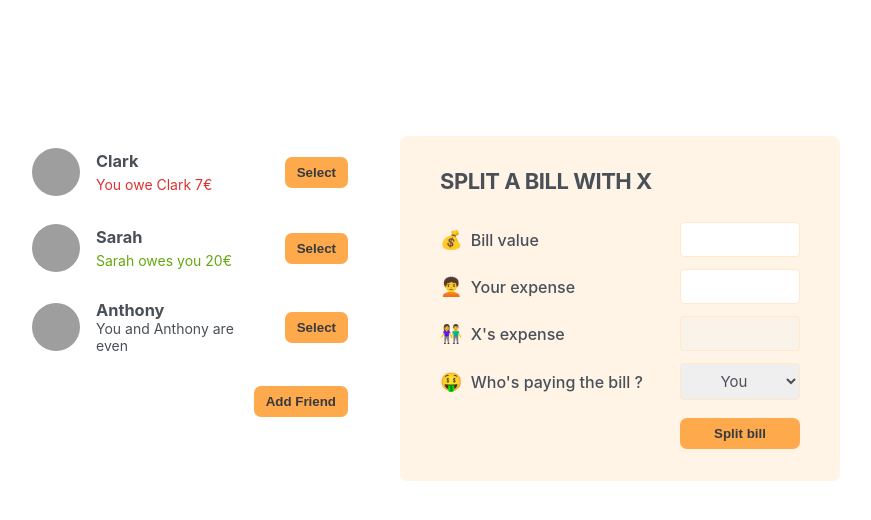
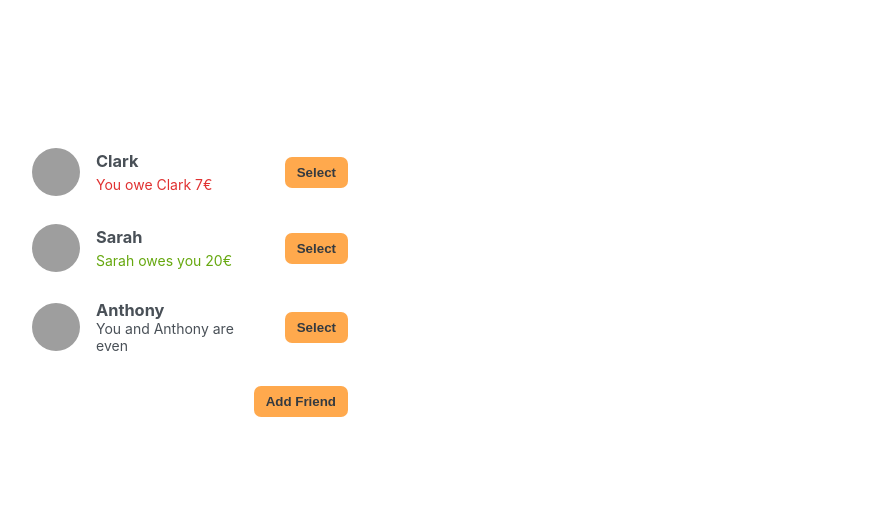
Before and after one commit to FulgurVividus/Eat-N-Split, a React (Create React App) app: page / in a window 1280 px wide. Shown: the top 520 px of the page, without its empty margins (210-1081 px from the left). Built offline with nearby package versions, Linux system fonts and the light colour scheme; grey boxes are pictures that could not be loaded.

Commit message:
feat: applied selecting a friend

```diff
--- a/src/App.js
+++ b/src/App.js
@@ -24,6 +24,7 @@
 export default function App() {
   const [friends, setFriends] = useState(initialFriends);
   const [showAddFriend, setShowAddFriend] = useState(false);
+  const [selectedFriend, setSelectedFriend] = useState(null);
 
   const handleShowAddFriend = function () {
     setShowAddFriend((showAddFriend) => !showAddFriend);
@@ -31,8 +32,13 @@
 
   const handleAddFriend = function (friend) {
     setFriends((friends) => [...friends, friend]);
+    // after adding new friend, close the form
+    setShowAddFriend(false);
+  };
 
-    // after adding new friend, close the form
+  const handleSelection = function (friend) {
+    // setSelectedFriend(friend);
+    setSelectedFriend((curr) => (curr?.id === friend.id ? null : friend));
     setShowAddFriend(false);
   };
 
@@ -40,14 +46,20 @@
     <>
       <div className="app">
         <div className="sidebar">
-          <FriendsList friends={friends} />
+          <FriendsList
+            friends={friends}
+            selectedFriend={selectedFriend}
+            onSelection={handleSelection}
+          />
+
           {showAddFriend && <FormAddFriend onAddFriend={handleAddFriend} />}
+
           <Button onClick={handleShowAddFriend}>
             {showAddFriend ? "Close" : "Add Friend"}
           </Button>
         </div>
 
-        <FormSplitBill />
+        {selectedFriend && <FormSplitBill selectedFriend={selectedFriend} />}
       </div>
     </>
   );
@@ -63,12 +75,17 @@
 }
 
 // FriendsList component
-function FriendsList({ friends }) {
+function FriendsList({ friends, onSelection, selectedFriend }) {
   return (
     <>
       <ul>
         {friends.map((friend) => (
-          <Friend friend={friend} key={friend.id} />
+          <Friend
+            friend={friend}
+            key={friend.id}
+            onSelection={onSelection}
+            selectedFriend={selectedFriend}
+          />
         ))}
       </ul>
     </>
@@ -76,9 +93,11 @@
 }
 
 // Friend component
-function Friend({ friend }) {
+function Friend({ friend, onSelection, selectedFriend }) {
+  const isSelected = selectedFriend?.id === friend.id;
+
   return (
-    <li>
+    <li className={isSelected ? "selected" : ""}>
       <img src={friend.image} alt={friend.name}></img>
       <h3>{friend.name}</h3>
 
@@ -94,7 +113,9 @@
       )}
       {friend.balance === 0 && <p>You and {friend.name} are even</p>}
 
-      <Button>Select</Button>
+      <Button onClick={() => onSelection(friend)}>
+        {isSelected ? "Close" : "Select"}
+      </Button>
     </li>
   );
 }
@@ -154,11 +175,11 @@
 }
 
 // FormSplitBill
-function FormSplitBill() {
+function FormSplitBill({ selectedFriend }) {
   return (
     <>
       <form className="form-split-bill">
-        <h2>Split a bill with X</h2>
+        <h2>Split a bill with {selectedFriend.name}</h2>
 
         <label>💰 Bill value</label>
         <input type="text" />
@@ -166,13 +187,13 @@
         <label>🧑‍🦱 Your expense</label>
         <input type="text" />
 
-        <label>👫 X's expense</label>
+        <label>👫 {selectedFriend.name}'s expense</label>
         <input type="text" disabled />
 
         <label>🤑 Who's paying the bill ?</label>
         <select>
           <option value="user">You</option>
-          <option value="friend">X</option>
+          <option value="friend">{selectedFriend.name}</option>
         </select>
 
         <Button>Split bill</Button>
```
